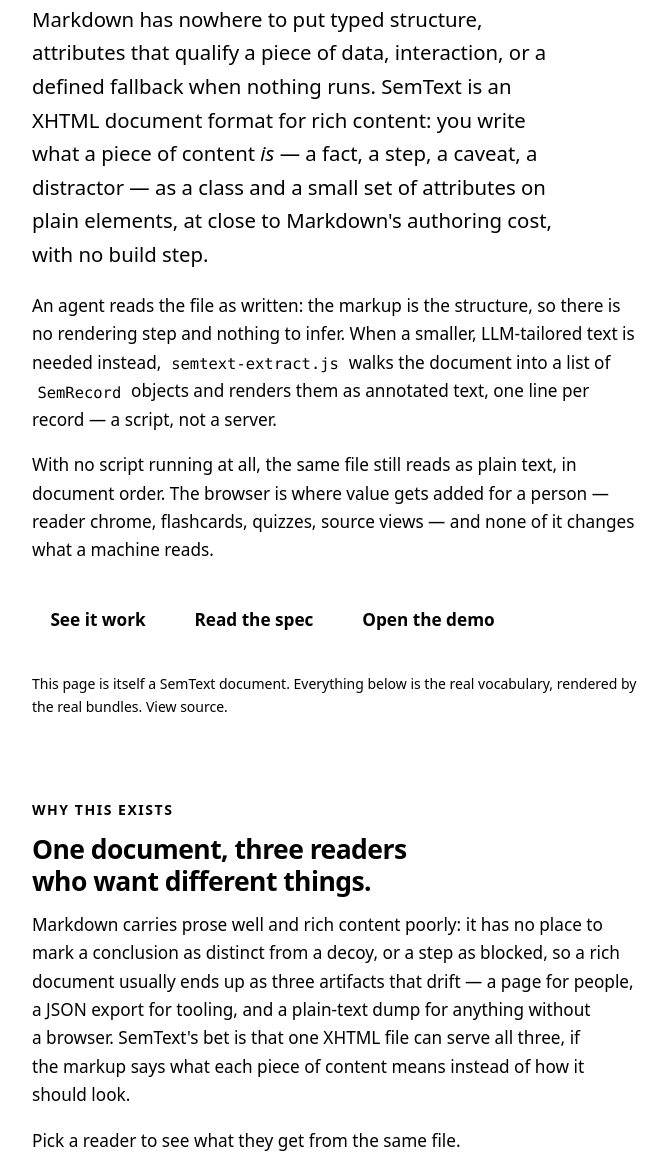
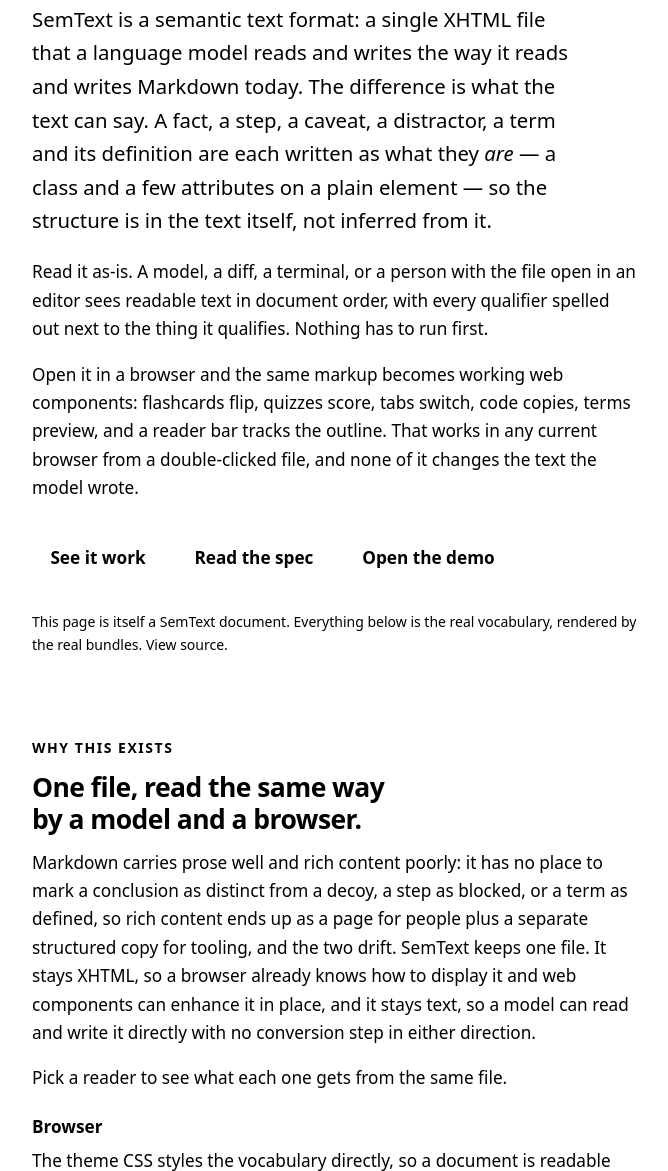
Before and after one commit to noizu-labs-ml/npl-enhanced-content, a website built with Vite: page web/site/index.html in a window 1280 px wide. Shown: the part 292-1463 px from the top of the page, without its empty margins (128-796 px from the left). Built offline with nearby package versions, Linux system fonts and the light colour scheme.

Commit message:
feat(site): re-angle the landing copy around one XHTML file in place of Markdown
Hero, meta and the Why section now lead with the single-file thesis: a
semantic text format a model reads and writes directly, readable as-is
in any text context, and enhanced in place by web components when opened
in a browser. Extraction is downplayed to an optional derived view; the
Terminal reader tab becomes Text. Site test pins the new h1 and reads
the extract size from the artifacts list instead of the lede.

Co-Authored-By: Loom <loom@therobotlives.com>

```diff
--- a/web/site/index.html
+++ b/web/site/index.html
@@ -23,20 +23,20 @@
 
 <!-- GA_MEASUREMENT_ID_SNIPPET -->
 
-<title>SemText — an XHTML document format built to replace Markdown</title>
-<meta name="description" content="SemText: an XHTML format for content Markdown can't carry. Agents read it as-is; semtext-extract.js shrinks it to LLM-ready text. No script: plain text.">
+<title>SemText — one XHTML file, in place of Markdown</title>
+<meta name="description" content="SemText: one XHTML file that models read and write instead of Markdown. Readable as text as-is; opened in a browser, the same markup becomes working web components.">
 <link rel="canonical" href="https://semtext.dev/">
 
 <meta property="og:type" content="website">
 <meta property="og:url" content="https://semtext.dev/">
 <meta property="og:site_name" content="SemText">
 <meta property="og:title" content="SemText — an XHTML document format built to replace Markdown">
-<meta property="og:description" content="SemText: an XHTML format for content Markdown can't carry. Agents read it as-is; semtext-extract.js shrinks it to LLM-ready text. No script: plain text.">
+<meta property="og:description" content="SemText: one XHTML file that models read and write instead of Markdown. Readable as text as-is; opened in a browser, the same markup becomes working web components.">
 <meta property="og:image" content="https://semtext.dev/og.png">
 <meta property="og:image:alt" content="SemText — an XHTML document format built to replace Markdown">
 <meta name="twitter:card" content="summary_large_image">
 <meta name="twitter:title" content="SemText — an XHTML document format built to replace Markdown">
-<meta name="twitter:description" content="SemText: an XHTML format for content Markdown can't carry. Agents read it as-is; semtext-extract.js shrinks it to LLM-ready text. No script: plain text.">
+<meta name="twitter:description" content="SemText: one XHTML file that models read and write instead of Markdown. Readable as text as-is; opened in a browser, the same markup becomes working web components.">
 <meta name="twitter:image" content="https://semtext.dev/og.png">
 
 <!-- Inline SVG favicon. A data URI rather than a file: this page must render
@@ -399,28 +399,27 @@ section { padding-block: var(--pg-space) 0; }
 
   <!-- Hero ------------------------------------------------------------- -->
   <div class="pg-hero pg-col"><div class="pg-narrow">
-    <h1>An XHTML document format built to replace Markdown.</h1>
+    <h1>One XHTML file, in place of Markdown.</h1>
     <p class="pg-lede">
-      Markdown has nowhere to put typed structure, attributes that qualify a
-      piece of data, interaction, or a defined fallback when nothing runs.
-      SemText is an XHTML document format for rich content: you write what
-      a piece of content <em>is</em> — a fact, a step, a caveat, a distractor
-      — as a class and a small set of attributes on plain elements, at close
-      to Markdown's authoring cost, with no build step.
+      SemText is a semantic text format: a single XHTML file that a language
+      model reads and writes the way it reads and writes Markdown today. The
+      difference is what the text can say. A fact, a step, a caveat, a
+      distractor, a term and its definition are each written as what they
+      <em>are</em> — a class and a few attributes on a plain element — so the
+      structure is in the text itself, not inferred from it.
     </p>
     <p class="pg-sub">
-      An agent reads the file as written: the markup is the structure, so
-      there is no rendering step and nothing to infer. When a smaller,
-      LLM-tailored text is needed instead, <code>semtext-extract.js</code>
-      walks the document into a list of <code>SemRecord</code> objects and
-      renders them as annotated text, one line per record — a
-      <!-- sem:inline size extract --> script, not a server.
+      Read it as-is. A model, a diff, a terminal, or a person with the file
+      open in an editor sees readable text in document order, with every
+      qualifier spelled out next to the thing it qualifies. Nothing has to
+      run first.
     </p>
     <p class="pg-sub">
-      With no script running at all, the same file still reads as plain
-      text, in document order. The browser is where value gets added for a
-      person — reader chrome, flashcards, quizzes, source views — and none
-      of it changes what a machine reads.
+      Open it in a browser and the same markup becomes working web
+      components: flashcards flip, quizzes score, tabs switch, code copies,
+      terms preview, and a reader bar tracks the outline. That works in any
+      current browser from a double-clicked file, and none of it changes the
+      text the model wrote.
     </p>
     <p class="pg-actions">
       <a class="pg-btn primary" href="#try">See it work</a>
@@ -438,18 +437,19 @@ section { padding-block: var(--pg-space) 0; }
   <section id="why" aria-labelledby="why-h">
     <div class="pg-col"><div class="pg-narrow">
       <p class="pg-eyebrow">Why this exists</p>
-      <h2 id="why-h">One document, three readers who want different things.</h2>
+      <h2 id="why-h">One file, read the same way by a model and a browser.</h2>
       <p>
         Markdown carries prose well and rich content poorly: it has no place
-        to mark a conclusion as distinct from a decoy, or a step as blocked,
-        so a rich document usually ends up as three artifacts that drift — a
-        page for people, a JSON export for tooling, and a plain-text dump for
-        anything without a browser. SemText's bet is that one XHTML file can
-        serve all three, if the markup says what each piece of content means
-        instead of how it should look.
+        to mark a conclusion as distinct from a decoy, a step as blocked, or a
+        term as defined, so rich content ends up as a page for people plus a
+        separate structured copy for tooling, and the two drift. SemText keeps
+        one file. It stays XHTML, so a browser already knows how to display
+        it and web components can enhance it in place, and it stays text, so
+        a model can read and write it directly with no conversion step in
+        either direction.
       </p>
       <p class="pg-sub">
-        Pick a reader to see what they get from the same file.
+        Pick a reader to see what each one gets from the same file.
       </p>
 
       <div class="sem-views" id="readers" role="region"
@@ -472,13 +472,14 @@ section { padding-block: var(--pg-space) 0; }
             the structure, because the structure is written down.
           </p>
         </div>
-        <div class="sem-view" data-name="Terminal" role="tabpanel" aria-label="Terminal">
+        <div class="sem-view" data-name="Text" role="tabpanel" aria-label="Text">
           <p>
-            <code>extractText(document)</code> walks the authored markup and
-            returns annotated lines — one per record, indented by containment,
-            tagged with ids and kinds. Generated chrome is skipped, so the
-            output does not depend on whether scripts ran or which view is on
-            screen.
+            The file opened in an editor, a diff, or a terminal is readable
+            as it is: prose in document order, each qualifier written beside
+            the thing it qualifies, no generated markup to skip past. A model
+            writes the same text back. When a condensed record view is
+            useful, an optional script derives one from the markup, but
+            nothing depends on it.
           </p>
         </div>
       </div>
```
Also changed, not shown: test/e2e/site.cy.js (+6 -6 lines).
